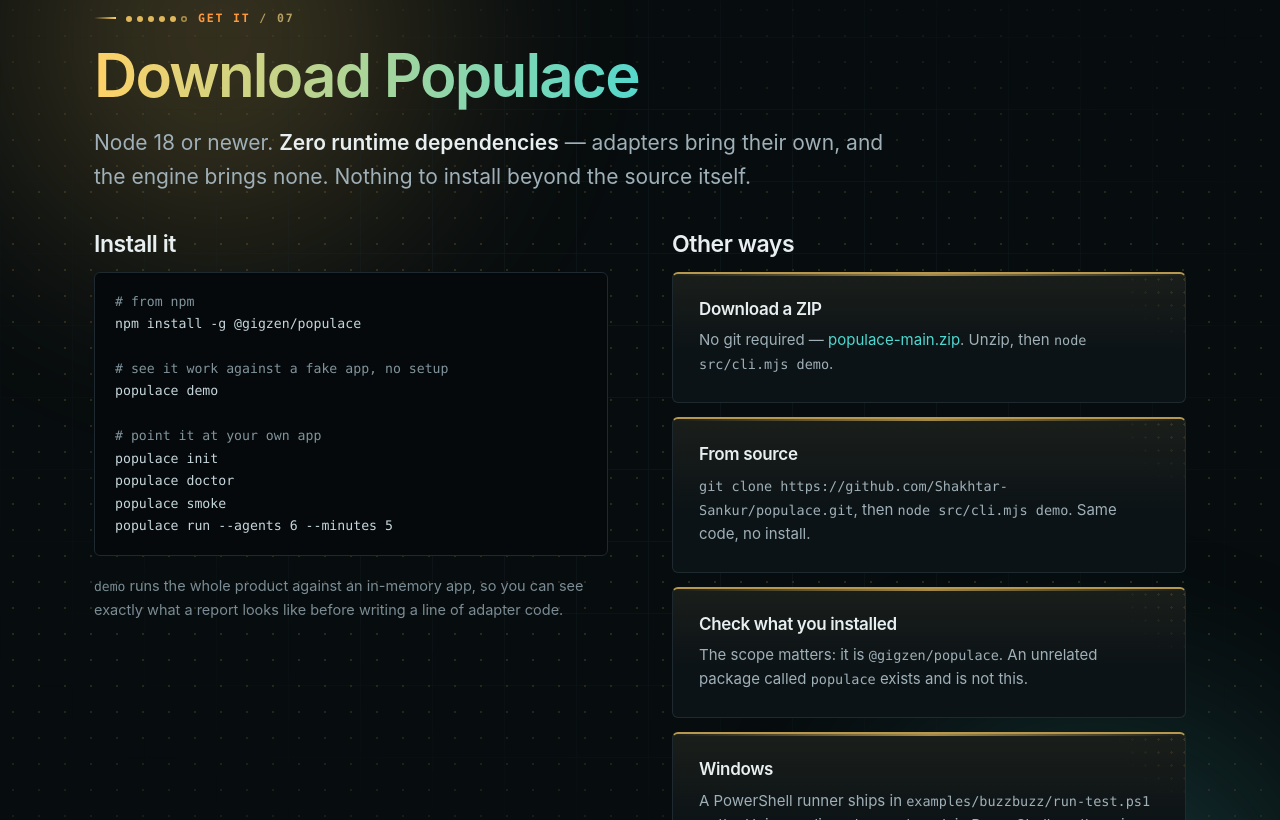
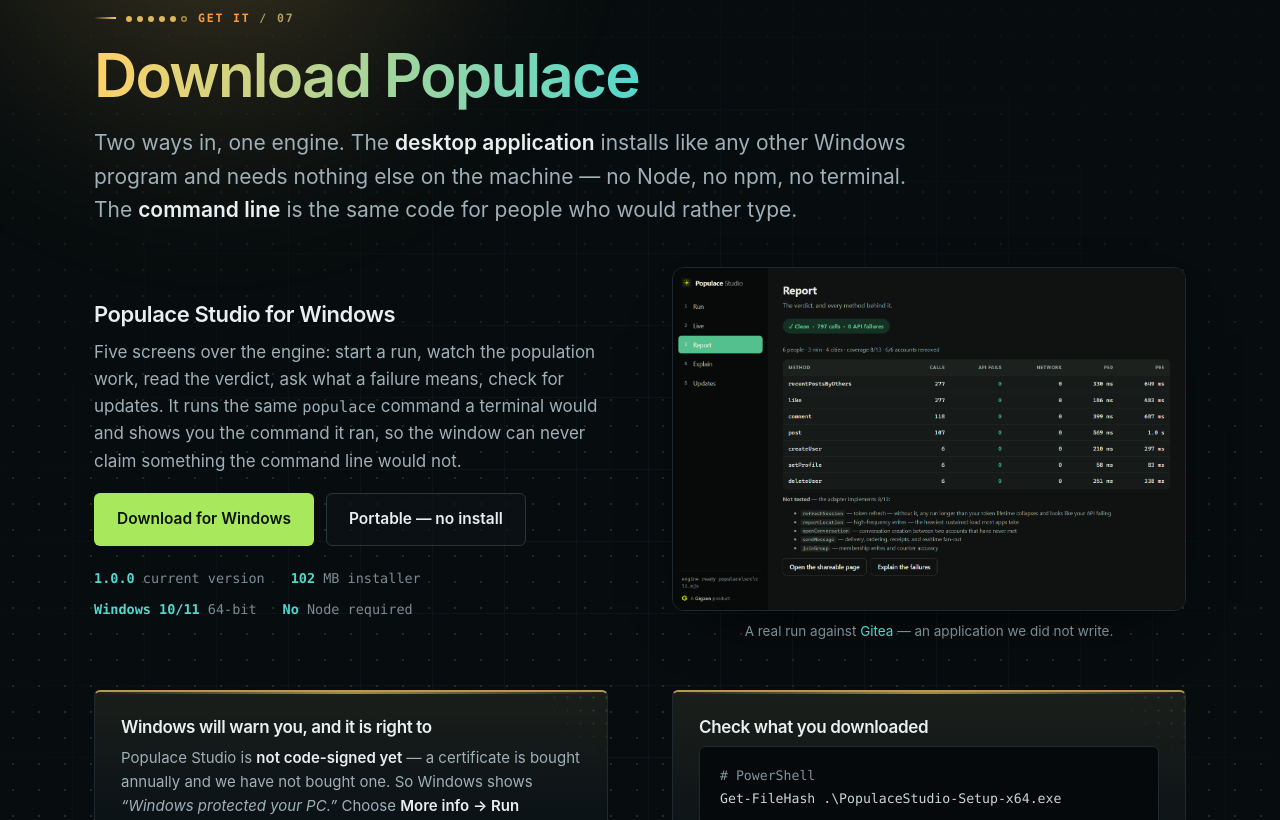
Before and after one commit to Shakhtar-Sankur/populace, a website: page docs/index.html in a window 1280 px wide. Shown: the part 11180-12000 px from the top of the page. Drawn offline with Linux system fonts and the light colour scheme; animation ran at ten frames a second.

Commit message:
A download page for the desktop application
The site's Download section offered npm and a git clone, which is the wrong
answer for the person the desktop build exists for: someone who wants to test
their app and does not have Node. The application now comes first - an
installer, a portable build, a picture of the window, and the version, size and
requirements - with the command line kept below for people who would rather
type.

Two things are said plainly rather than buried. The binary is unsigned, so
Windows shows "Windows protected your PC"; the page says so, says why, and says
that suspicion of an unsigned binary is reasonable - which is why both SHA-256
sums and the command to check them are printed next to it. Hiding that only
means the reader meets the warning alone, which is when a download gets
abandoned.

The installer needed a real icon. NSIS refused build/icon.png outright, and
also refuses the .ico electron-builder generates, which holds a single
PNG-compressed image its icon loader cannot read - both report the same
"invalid icon file". build/make-ico.mjs decodes the PNG and writes the dull
universal thing instead: uncompressed 32-bit BGRA bitmaps at six sizes, each
with the AND mask the format still demands. Colour is averaged weighted by
alpha, or the transparent black around the mark bleeds a dark fringe into every
edge as the icon shrinks. It runs from the dist script and its output is
ignored, so the generator stays the source of truth.

Release artefacts lost their version number - PopulaceStudio-Setup-x64.exe, not
-1.0.0-x64.exe - so the site can link to /releases/latest/download/ and never
need editing again when a version ships.

```diff
--- a/docs/index.html
+++ b/docs/index.html
@@ -293,6 +293,14 @@
 .card:hover::before{opacity:1}
 .card h3{margin-bottom:9px}
 .card p:last-child{margin-bottom:0}
+
+/* A picture of the application, since the whole claim of the desktop build is
+   that there is something to look at. width/height are on the tag so the row
+   does not jump when it loads. */
+.shot{
+  display:block; width:100%; height:auto; border-radius:12px;
+  border:1px solid var(--rule); box-shadow:0 28px 64px -36px #000;
+}
 .card .num{font-family:var(--mono); font-size:12px; color:var(--amber); letter-spacing:.12em; display:block; margin-bottom:12px}
 
 .stat{
@@ -1116,11 +1124,88 @@
     <p class="eyebrow rv"><span class="cohort" aria-hidden="true"><i></i><i></i><i></i><i></i><i></i><i></i></span>Get it</p>
     <h2 class="rv grad">Download Populace</h2>
     <p class="lede rv" style="margin-top:16px">
-      Node 18 or newer. <strong>Zero runtime dependencies</strong> — adapters bring their
-      own, and the engine brings none. Nothing to install beyond the source itself.
+      Two ways in, one engine. The <strong>desktop application</strong> installs like any
+      other Windows program and needs nothing else on the machine — no Node, no npm, no
+      terminal. The <strong>command line</strong> is the same code for people who would
+      rather type.
     </p>
 
-    <div class="grid2 rv" style="margin-top:38px; align-items:start">
+    <!-- ---------------------------------------------------------- the app -->
+    <div class="grid2 rv" style="margin-top:40px; align-items:center">
+      <div>
+        <h3 style="font-size:22px; margin-bottom:12px">Populace Studio for Windows</h3>
+        <p style="margin-bottom:18px">
+          Five screens over the engine: start a run, watch the population work, read the
+          verdict, ask what a failure means, check for updates. It runs the same
+          <code>populace</code> command a terminal would and shows you the command it ran,
+          so the window can never claim something the command line would not.
+        </p>
+
+        <div class="hero-cta" style="margin-top:0">
+          <a class="btn btn-primary"
+             href="https://github.com/Shakhtar-Sankur/populace/releases/latest/download/PopulaceStudio-Setup-x64.exe">
+            Download for Windows
+          </a>
+          <a class="btn btn-ghost"
+             href="https://github.com/Shakhtar-Sankur/populace/releases/latest/download/PopulaceStudio-Portable-x64.exe">
+            Portable — no install
+          </a>
+        </div>
+
+        <div class="trust" style="margin-top:22px">
+          <span><b>1.0.0</b> current version</span>
+          <span><b>102</b> MB installer</span>
+          <span><b>Windows 10/11</b> 64-bit</span>
+          <span><b>No</b> Node required</span>
+        </div>
+      </div>
+
+      <div>
+        <img class="shot" src="studio-report.png" width="1459" height="974" loading="lazy"
+             alt="Populace Studio showing a finished run: a clean verdict, 797 API calls, no failures,
+                  and a table of every method with its latency.">
+        <p style="font-size:13.5px; color:var(--muted); margin-top:10px; text-align:center">
+          A real run against <a href="https://about.gitea.com/">Gitea</a> — an application
+          we did not write.
+        </p>
+      </div>
+    </div>
+
+    <!-- The two things somebody downloading an unsigned binary needs told, said
+         plainly rather than buried. Hiding the SmartScreen warning would only
+         mean meeting it alone, which is when people abandon a download. -->
+    <div class="grid2 rv" style="margin-top:34px; align-items:start">
+      <div class="card">
+        <h3 style="font-size:17px">Windows will warn you, and it is right to</h3>
+        <p style="font-size:15px">
+          Populace Studio is <strong>not code-signed yet</strong> — a certificate is bought
+          annually and we have not bought one. So Windows shows
+          <em>“Windows protected your PC.”</em> Choose <strong>More info → Run anyway</strong>,
+          or don't: an unsigned binary from a stranger deserves the suspicion. Which is why
+          the checksums are here.
+        </p>
+      </div>
+      <div class="card">
+        <h3 style="font-size:17px">Check what you downloaded</h3>
+        <pre style="margin:0 0 10px"><span class="cm"># PowerShell</span>
+Get-FileHash .\PopulaceStudio-Setup-x64.exe</pre>
+        <p style="font-size:13.5px; font-family:var(--mono); color:var(--muted); word-break:break-all">
+          Setup <b style="color:var(--ink)">7583595375c2aec9fa3dfddf2a1704872c7c0c3271e206ea525f96730cad7bdc</b><br>
+          Portable <b style="color:var(--ink)">2ca9832f665ef85ffd2ba81b499f0e2a31257c006d2ccf787cdbebf271e6952b</b>
+        </p>
+      </div>
+    </div>
+
+    <div class="rule rv" style="margin:44px 0"></div>
+
+    <!-- ------------------------------------------------------ command line -->
+    <p class="rv" style="margin-bottom:6px">
+      <strong>Or use the command line.</strong> Node 18 or newer, and
+      <strong>zero runtime dependencies</strong> — adapters bring their own, the engine
+      brings none. It runs on macOS and Linux too; the desktop build is Windows-only for now.
+    </p>
+
+    <div class="grid2 rv" style="margin-top:24px; align-items:start">
       <div>
         <h3 style="margin-bottom:14px">Install it</h3>
         <pre><span class="cm"># from npm</span>
```
Also changed, not shown: studio/package.json (+11 -6 lines), docs/studio-report.png (added), studio/build/make-ico.mjs (added), 1 other file.
